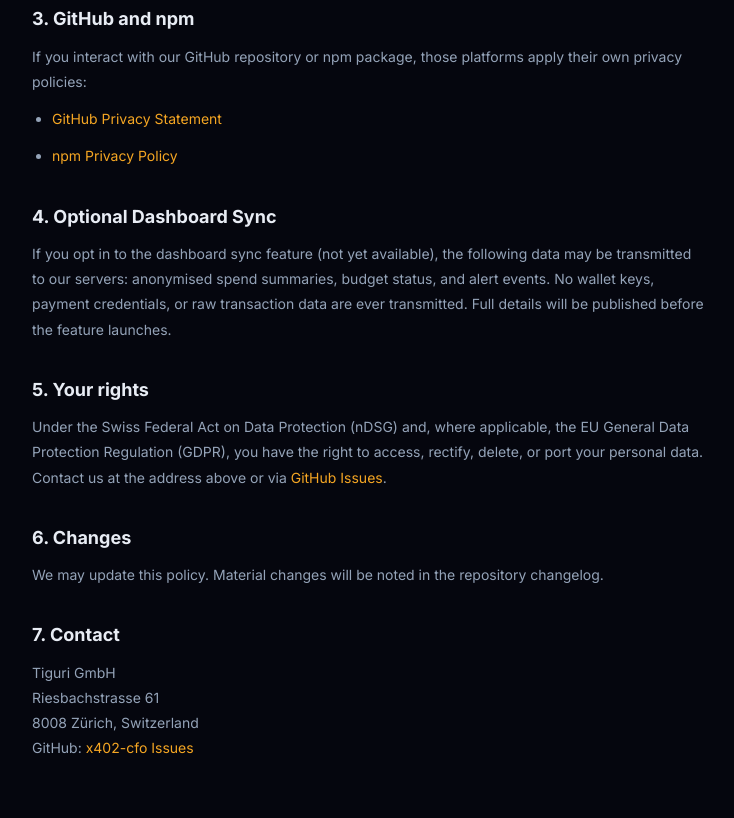
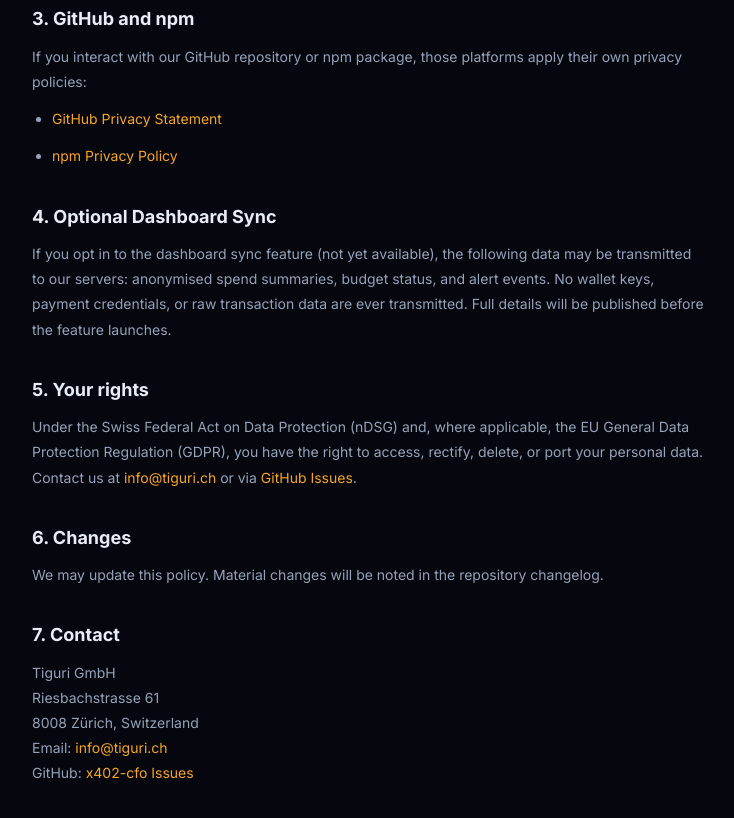
Before and after one commit to Upn-130guthub/x402-cfo, a website: page docs/privacy.html in a window 1280 px wide. Shown: the part 541-1359 px from the top of the page, without its empty margins (272-1006 px from the left). Drawn offline with Linux system fonts and the light colour scheme.

Commit message:
add info@tiguri.ch contact email to privacy policy, terms, and footer

```diff
--- a/docs/privacy.html
+++ b/docs/privacy.html
@@ -46,13 +46,13 @@
   <p>If you opt in to the dashboard sync feature (not yet available), the following data may be transmitted to our servers: anonymised spend summaries, budget status, and alert events. No wallet keys, payment credentials, or raw transaction data are ever transmitted. Full details will be published before the feature launches.</p>
 
   <h2>5. Your rights</h2>
-  <p>Under the Swiss Federal Act on Data Protection (nDSG) and, where applicable, the EU General Data Protection Regulation (GDPR), you have the right to access, rectify, delete, or port your personal data. Contact us at the address above or via <a href="https://github.com/Upn-130guthub/x402-cfo/issues">GitHub Issues</a>.</p>
+  <p>Under the Swiss Federal Act on Data Protection (nDSG) and, where applicable, the EU General Data Protection Regulation (GDPR), you have the right to access, rectify, delete, or port your personal data. Contact us at <a href="mailto:info@tiguri.ch">info@tiguri.ch</a> or via <a href="https://github.com/Upn-130guthub/x402-cfo/issues">GitHub Issues</a>.</p>
 
   <h2>6. Changes</h2>
   <p>We may update this policy. Material changes will be noted in the repository changelog.</p>
 
   <h2>7. Contact</h2>
-  <p>Tiguri GmbH<br>Riesbachstrasse 61<br>8008 Zürich, Switzerland<br>GitHub: <a href="https://github.com/Upn-130guthub/x402-cfo/issues">x402-cfo Issues</a></p>
+  <p>Tiguri GmbH<br>Riesbachstrasse 61<br>8008 Zürich, Switzerland<br>Email: <a href="mailto:info@tiguri.ch">info@tiguri.ch</a><br>GitHub: <a href="https://github.com/Upn-130guthub/x402-cfo/issues">x402-cfo Issues</a></p>
 </div>
 </body>
 </html>
```
Also changed, not shown: docs/index.html (+1 -1 lines), docs/terms.html (+1 -1 lines).
